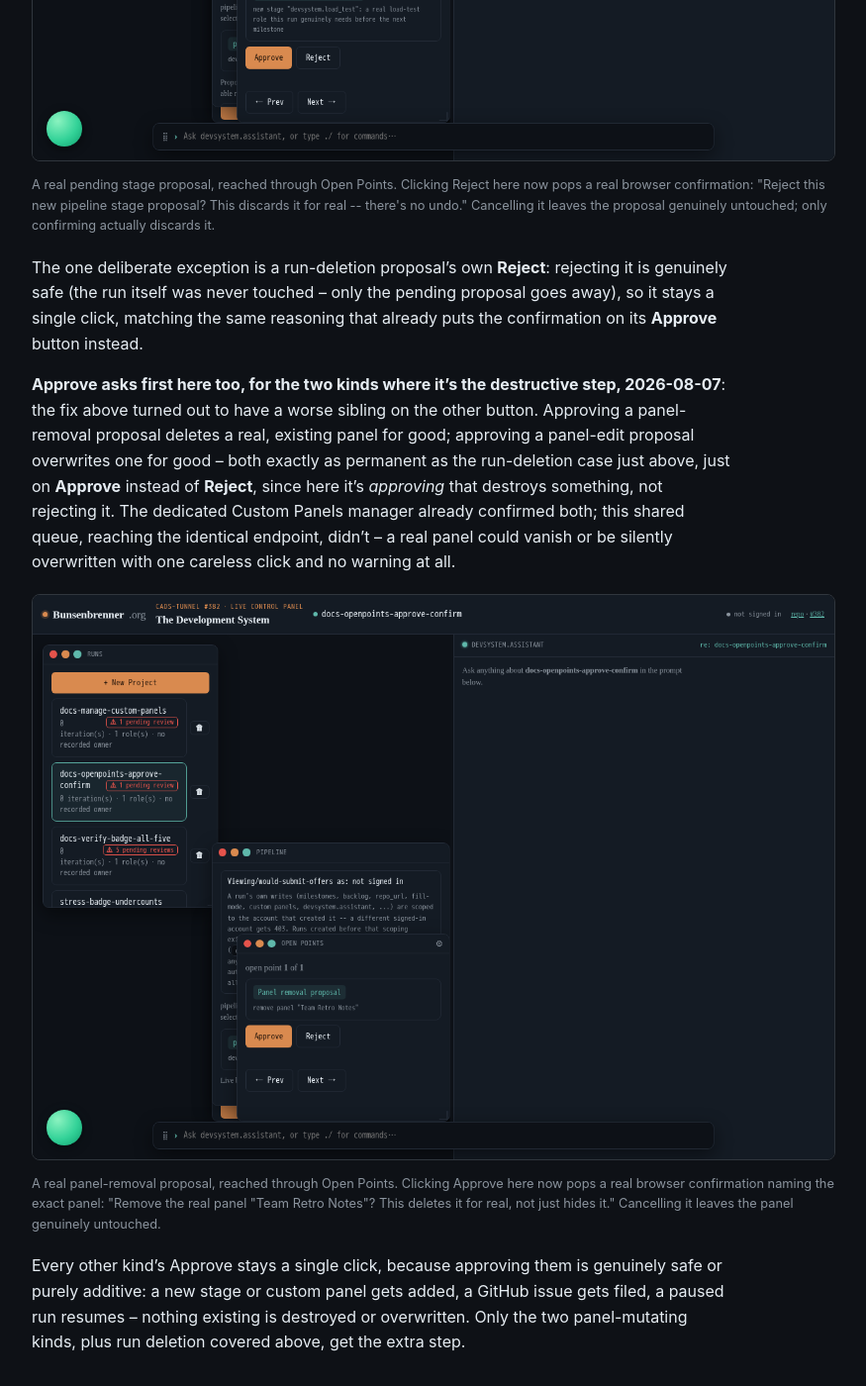
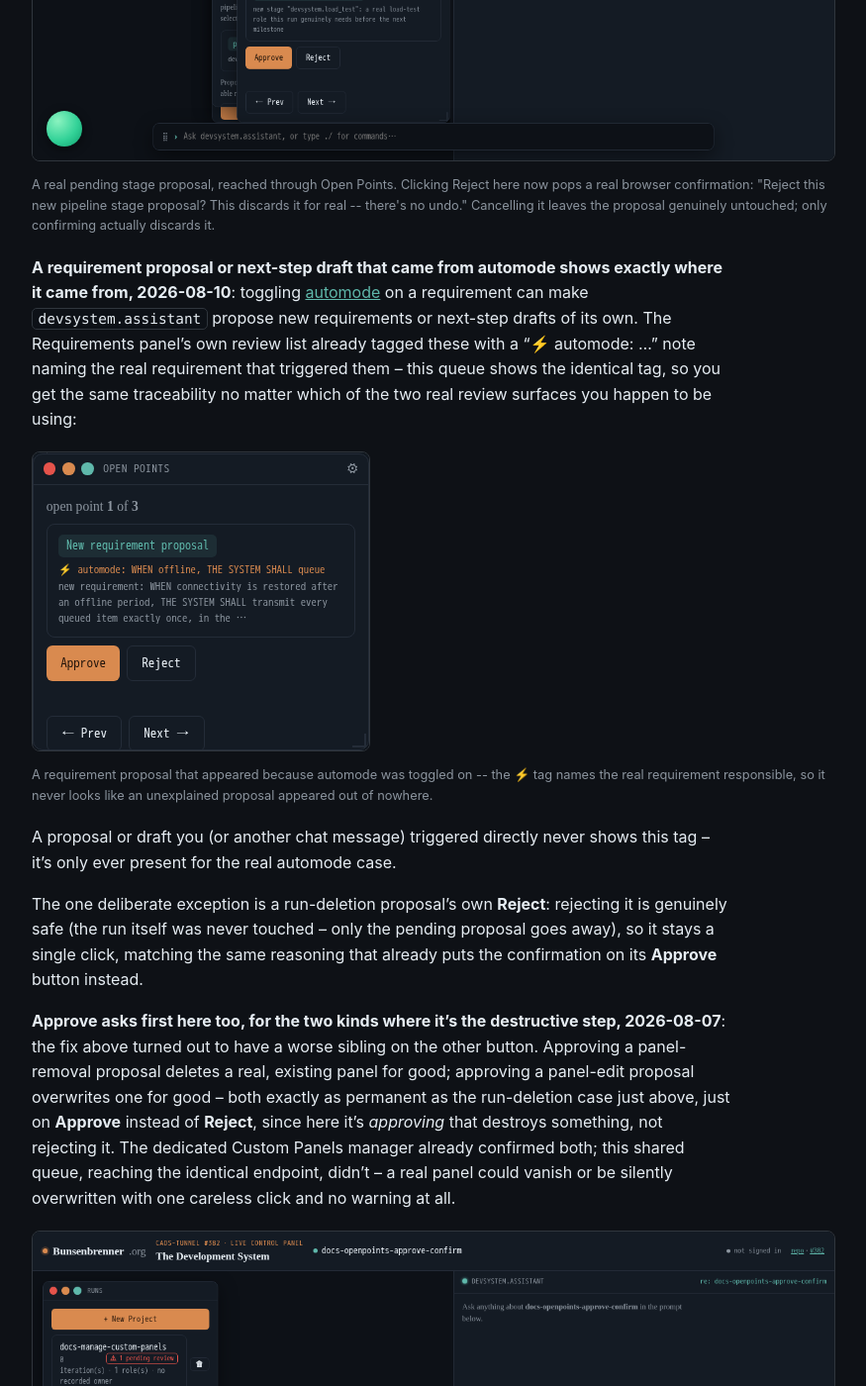
Before and after one commit to scimbe/CADS-devsystem-docs, a Jekyll site: the page built from _how-to/work-through-open-points.md, in a window 1280 px wide and 1400 px high, scrolled down 2519 px. Shown: the whole window at 99% size, without its empty margins (322-1197 px from the left). Built offline with Jekyll 4.4.1, drawn with Linux system fonts in a browser that asks for light colours.

Commit message:
how-to: document the automode ⚡ tag on the Open Points queue too
Companion to CADS-devsystem@217f51f, which found and fixed a real gap: the
Open Points guided queue never carried the automode traceability tag
(issue #31's DAU-lens fix), so a human reviewing the identical proposal
through this second real review surface saw no connection back to the
toggle that produced it. Docs were correspondingly silent on the tag
existing here at all -- the Requirements panel's own version was already
undocumented too before this, since the feature itself only shipped this
session.

Added a real screenshot (captured live against the actually-redeployed
container, not staged) showing the ⚡ tag on a genuine automode-triggered
requirement proposal in the Open Points panel, plus a short paragraph
explaining what it means and that it's absent for anything triggered
directly.

Hermetic: `bundle exec jekyll build --trace` clean.

Co-Authored-By: Claude Sonnet 5 <noreply@anthropic.com>
Claude-Session: https://claude.ai/code/session_018FkngvdKnmVcAT84EZe7Ur

```diff
--- a/_how-to/work-through-open-points.md
+++ b/_how-to/work-through-open-points.md
@@ -64,6 +64,21 @@ assistant's own drafted GitHub issue.
 <img src="{{ '/assets/img/howto-open-points/09-reject-before-confirm.png' | relative_url }}" alt="The Open Points panel showing a pending stage proposal for devsystem.load_test with its real rationale, and Approve/Reject buttons">
 <figcaption>A real pending stage proposal, reached through Open Points. Clicking Reject here now pops a real browser confirmation: "Reject this new pipeline stage proposal? This discards it for real -- there's no undo." Cancelling it leaves the proposal genuinely untouched; only confirming actually discards it.</figcaption>
 </figure>
+
+**A requirement proposal or next-step draft that came from automode shows exactly where it came from,
+2026-08-10**: toggling [automode]({{ '/explanation/requirements-and-automode/' | relative_url }}#automode)
+on a requirement can make `devsystem.assistant` propose new requirements or next-step drafts of its
+own. The Requirements panel's own review list already tagged these with a "⚡ automode: ..." note
+naming the real requirement that triggered them -- this queue shows the identical tag, so you get the
+same traceability no matter which of the two real review surfaces you happen to be using:
+
+<figure>
+<img src="{{ '/assets/img/howto-open-points/14-open-points-shows-automode-tag.png' | relative_url }}" alt="The Open Points panel showing a New requirement proposal card with a tag reading '⚡ automode: WHEN offline, THE SYSTEM SHALL queue' above the proposal's own summary text">
+<figcaption>A requirement proposal that appeared because automode was toggled on -- the ⚡ tag names the real requirement responsible, so it never looks like an unexplained proposal appeared out of nowhere.</figcaption>
+</figure>
+
+A proposal or draft you (or another chat message) triggered directly never shows this tag -- it's
+only ever present for the real automode case.
 
 The one deliberate exception is a run-deletion proposal's own **Reject**: rejecting it is genuinely
 safe (the run itself was never touched -- only the pending proposal goes away), so it stays a single
```
Also changed, not shown: assets/img/howto-open-points/14-open-points-shows-automode-tag.png (added).
